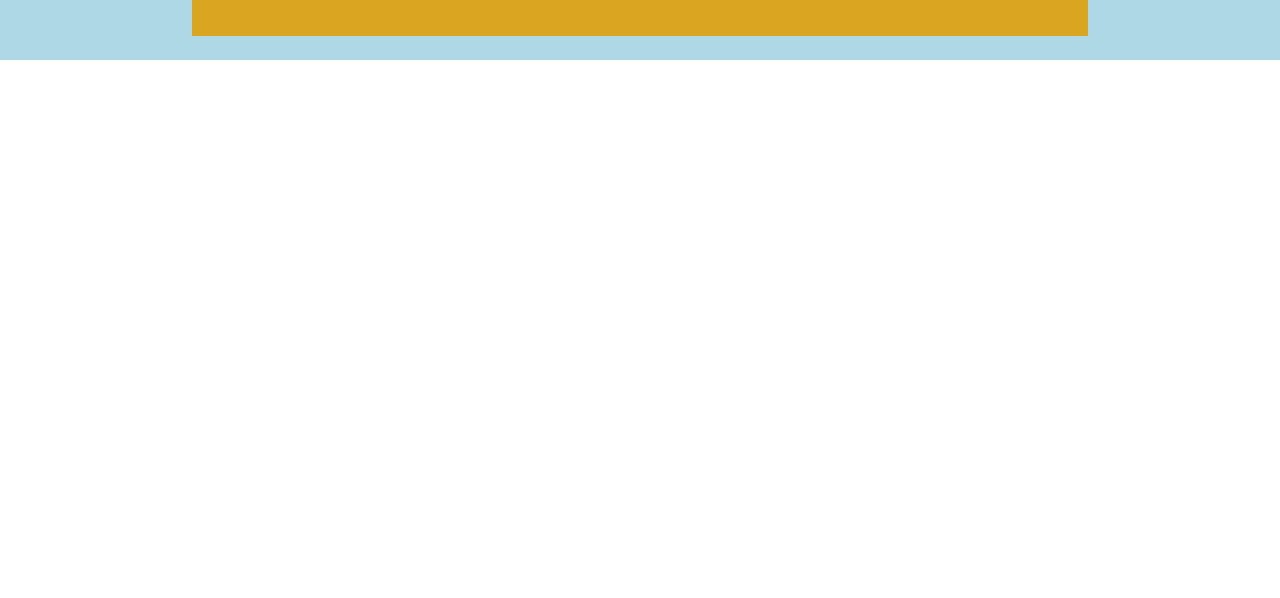
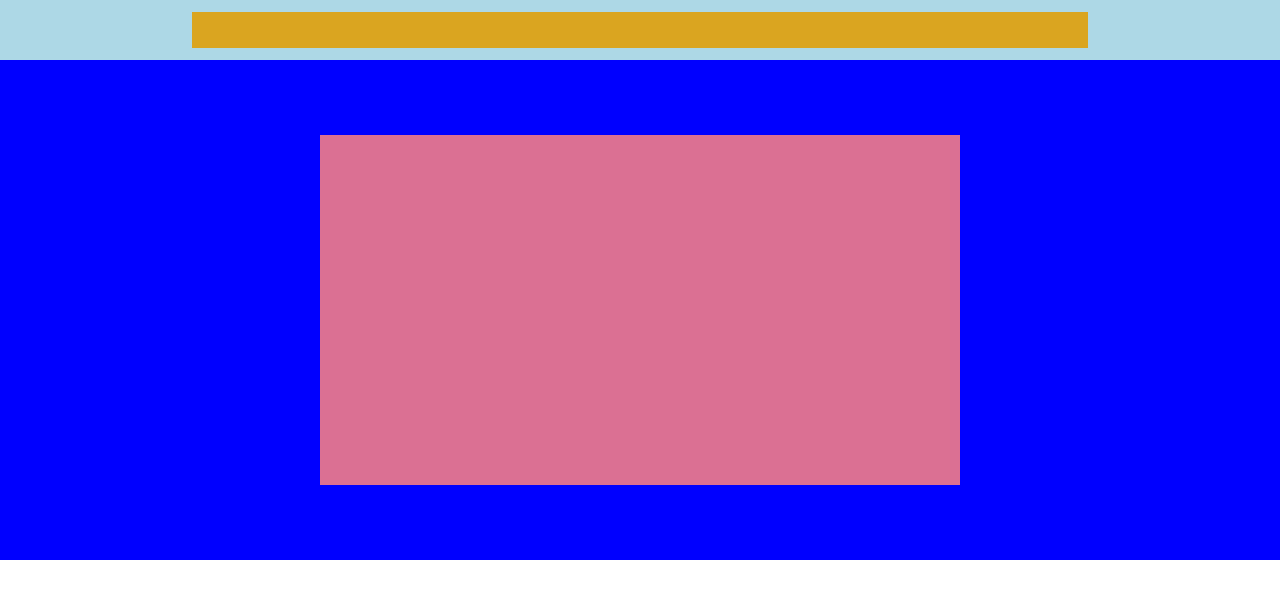
Before and after one commit to RobertoScarci/htmlcss-struttura-discord, a plain HTML site: page index.html in a window 1280 px wide. Drawn offline with Linux system fonts and the light colour scheme.

Commit message:
creazione prima section

```diff
--- a/index.html
+++ b/index.html
@@ -15,6 +15,16 @@
 
             </nav>
         </header>
+
+        <section class="box blue">
+            <div id="pink-box">
+
+            </div>
+        </section>
+
+        <section cl>
+
+        </section>
     </main>
 
 </body>
--- a/style/style.css
+++ b/style/style.css
@@ -8,14 +8,33 @@
 header{
     height: 60px;
     background-color: lightblue;
+    display: flex;
+    justify-content: center;
+    align-items: center;
 }
 
 .center-container{
     height: 60%;
     width: 70%;
-    margin: 0 auto;
 }
 
 nav{
     background-color: goldenrod;
 }
+
+.box{
+    height: 500px;
+    display: flex;
+    justify-content: center;
+    align-items: center;
+}
+
+.blue{
+    background-color: blue;
+}
+
+#pink-box{
+    width: 50%;
+    height: 70%;
+    background-color: palevioletred;
+}
```
